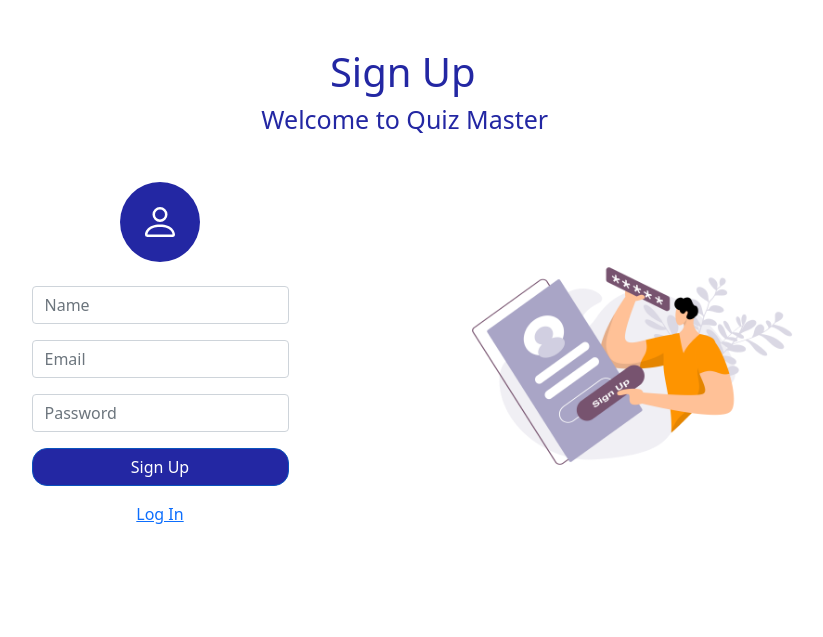
After one commit to AakashDesaiAD/dynamic-quiz-website, a PHP site: page /signup.php in a window 1280 px wide. The commit adds this page. Shown: the top 637 px of the page, without its empty margins (232-1055 px from the left). Run offline with PHP 8.4, Linux system fonts and the light colour scheme.

Commit message:
Quiz jquery completed

```diff
--- a/include.php
+++ b/include.php
@@ -5,3 +5,5 @@
 <link rel="stylesheet" href="assets/fonts/fontawesome-all.min.css">
 <link rel="stylesheet" href="assets/css/Login-Form-Basic.css">
 <link rel="stylesheet" href="assets/css/styles.css">
+
+<script src="https://cdnjs.cloudflare.com/ajax/libs/jquery/3.6.0/jquery.min.js"></script>
--- /dev/null
+++ b/signup.php
@@ -0,0 +1,57 @@
+<!DOCTYPE html>
+<html lang="en">
+
+<head>
+    <?php include 'include.php' ?>
+</head>
+
+<body>
+<section class="position-relative py-4 py-xl-5" style="
+    width: 100%;
+    height: 100%;
+    border-radius: 100px;
+    border-style: none;
+    border-color: #a9a5c6;
+  ">
+    <h1 class="text-center" style="border-color: #2327a3;color: #2327a3;">Sign Up&nbsp;</h1>
+    <h1 class="text-center" style="border-color: #2327a3;color: #2327a3;font-size: 25px;">Welcome to Quiz Master&nbsp;</h1>
+    <div class="container" style="width: 100%; height: 100%">
+        <div class="row d-flex justify-content-center justify-content-xl-center align-items-xl-center" style="width: 100%; height: 100%">
+            <div class="col-md-6 col-xl-4">
+                <div class="card mb-5" style="border-style: none">
+                    <div class="card-body d-flex flex-column align-items-center" style="border-style: none">
+                        <div class="bs-icon-xl bs-icon-circle bs-icon-primary bs-icon my-4" style="background: #2327a3;">
+                              <svg xmlns="http://www.w3.org/2000/svg" width="1em" height="1em" fill="currentColor" viewBox="0 0 16 16" class="bi bi-person">
+                                    <path
+                                        d="M8 8a3 3 0 1 0 0-6 3 3 0 0 0 0 6zm2-3a2 2 0 1 1-4 0 2 2 0 0 1 4 0zm4 8c0 1-1 1-1 1H3s-1 0-1-1 1-4 6-4 6 3 6 4zm-1-.004c-.001-.246-.154-.986-.832-1.664C11.516 10.68 10.289 10 8 10c-2.29 0-3.516.68-4.168 1.332-.678.678-.83 1.418-.832 1.664h10z">
+                                    </path>
+                                </svg>
+                            </div>
+                        <form class="text-center" method="post" action="<?=$_SERVER['PHP_SELF'];?>">
+                            <div class="mb-3">
+                                <input class="form-control" type="text" name="name" placeholder="Name" />
+                            </div>
+                            <div class="mb-3">
+                                <input class="form-control" type="email" name="email" placeholder="Email" />
+                            </div>
+                            <div class="mb-3">
+                                <input class="form-control" type="password" name="password" placeholder="Password" />
+                            </div>
+                            <div class="mb-3">
+                                <input type="submit" name="login" value="Sign Up" style="background: #2327a3;border-radius: 15px;" class="btn btn-primary active d-block w-100">
+                            </div>
+                            <a href="login.php">Log In</a>
+                        </form>
+                    </div>
+                </div>
+            </div>
+            <div class="col-md-6 col-xl-4" style="margin-left: 100px">
+                <img src="assets/img/sign-up-form.png" style="width: 100%; height: 100%" />
+            </div>
+        </div>
+    </div>
+</section>
+    <script src="assets/bootstrap/js/bootstrap.min.js"></script>
+</body>
+
+</html>
```
Also changed, not shown: backend/Question.php (added, +34 -0 lines), index.php (added, +70 -0 lines), qa.php (added, +9 -0 lines), backend/Dbconnect.php (renamed from Dbconnect.php).
